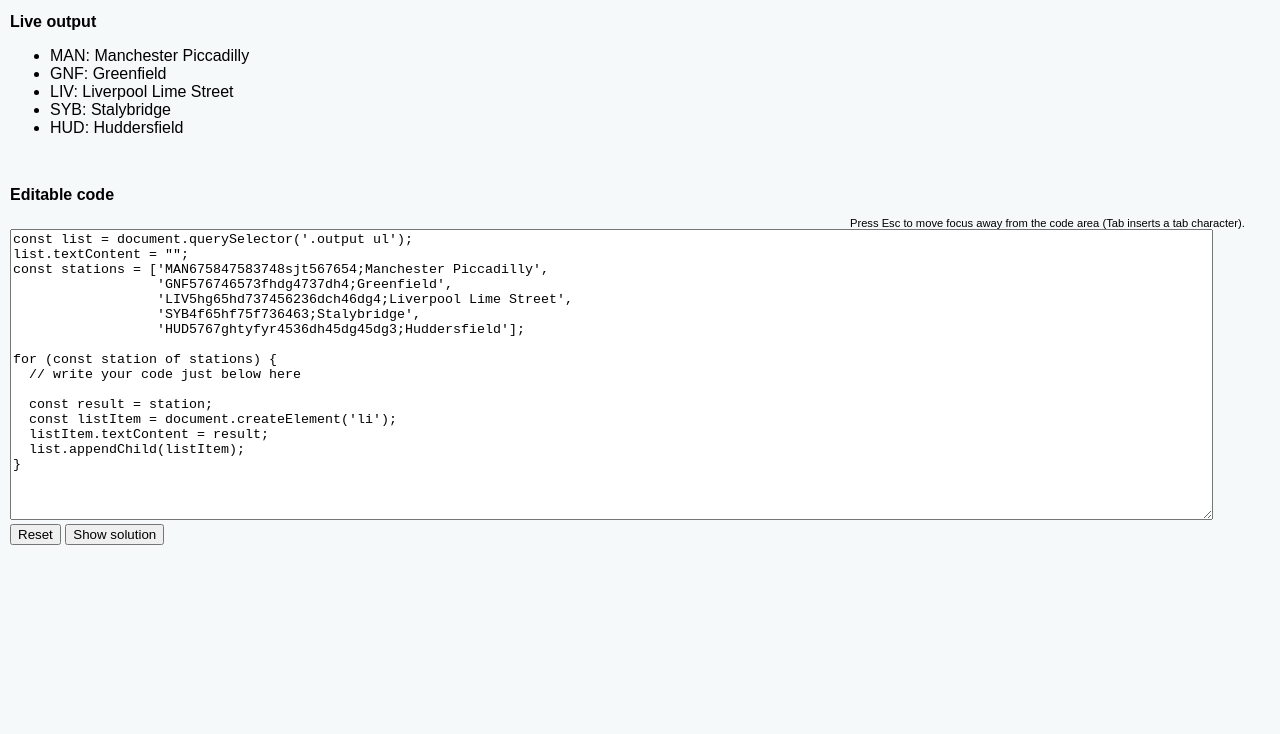
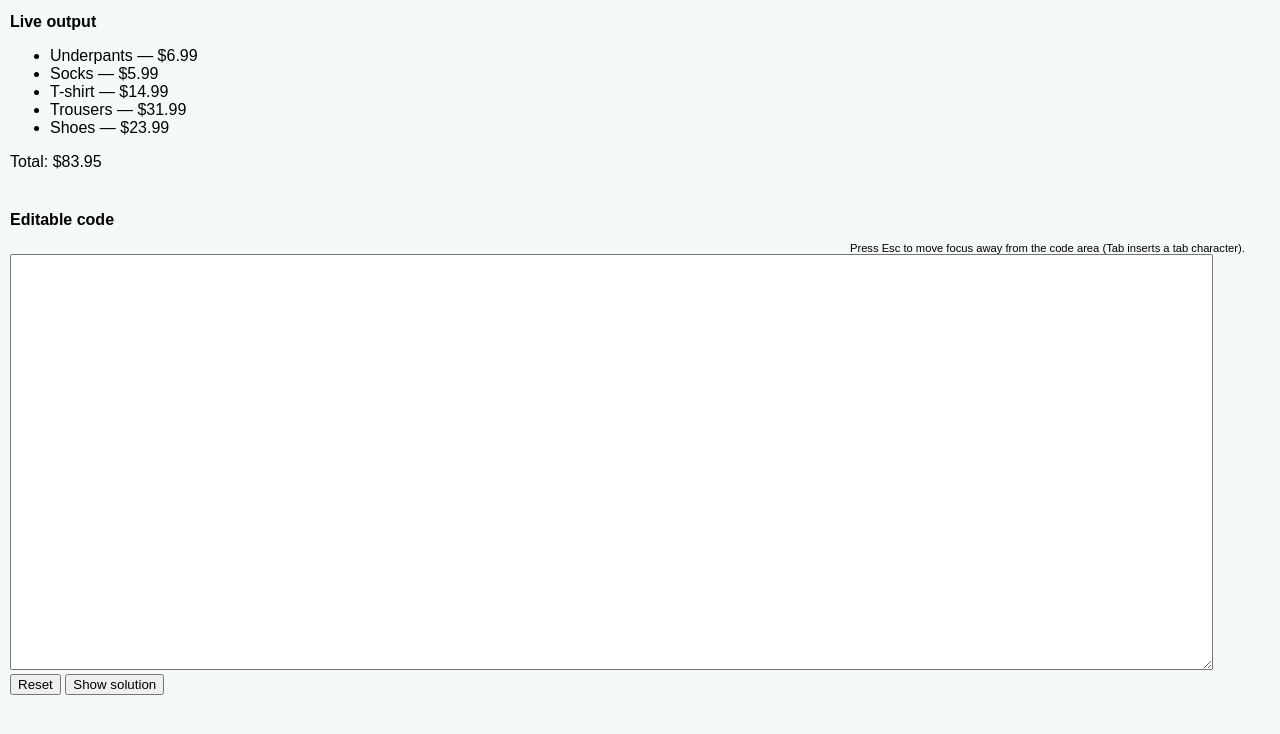
Before and after one commit to naim-heera/Learn-JS, a plain HTML site: page index.html in a window 1280 px wide. Drawn offline with Linux system fonts and the light colour scheme.

Commit message:
Until converting between strings and array done

```diff
--- a/array.js
+++ b/array.js
@@ -19,12 +19,39 @@
 // const index = cities.indexOf("Cardiff")
 
 // Note: In this call to splice(), the first argument says where to start removing items, and the second argument says how many items should be removed
-const cities = ["Manchester", "Liverpool", "Edinburgh", "Carlisle"]
-const index = cities.indexOf("Liverpool")
-console.log(index)
+// const cities = ["Manchester", "Liverpool", "Edinburgh", "Carlisle"]
+// const index = cities.indexOf("Liverpool")
+// console.log(index)
 
-console.log(index)
-if (index !== -1) {
-  cities.splice(index, 1)
-}
-console.log(cities)
+// console.log(index)
+// if (index !== -1) {
+//   cities.splice(index, 1)
+// }
+// console.log(cities)
+// Accessing every item
+// const birds = ["Parrot", "Falcon", "Owl"]
+// for (const bird of birds) {
+//   console.log(bird)
+// }
+// Doubling number with map
+// function double(number) {
+//   return number * 2
+// }
+// const numbers = [1, 2, 3, 4]
+// const doubled = numbers.map(double)
+// console.log(doubled)
+// Filter returns a new arrary of the function returns true
+// function isLong(city) {
+//   return city.length > 8
+// }
+// const cities = ["London", "Liverpool", "Totnes", "Edinburgh"]
+// const cityLength = cities.filter(isLong)
+// console.log(cityLength)
+// Converting between strings and arrays
+// const data = "Manchester,London,Liverpool,Birmingham,Leeds,Carlisle"
+// const cities = data.split(",")
+// console.log(cities)
+// const commaSeperated = cities.join(",")
+// console.log(commaSeperated)
+// const toString = cities.toString()
+// console.log(toString)
--- a/index.html
+++ b/index.html
@@ -9,41 +9,56 @@
   <body>
     <h2>Live output</h2>
 
-    <div class="output" style="min-height: 125px">
+    <div class="output" style="min-height: 150px">
       <ul></ul>
+
+      <p></p>
     </div>
 
     <h2>Editable code</h2>
+
     <p class="a11y-label">
       Press Esc to move focus away from the code area (Tab inserts a tab
       character).
     </p>
 
-    <textarea id="code" class="playable-code" style="height: 285px; width: 95%">
-const list = document.querySelector('.output ul');
-list.textContent = "";
-const stations = ['MAN675847583748sjt567654;Manchester Piccadilly',
-                  'GNF576746573fhdg4737dh4;Greenfield',
-                  'LIV5hg65hd737456236dch46dg4;Liverpool Lime Street',
-                  'SYB4f65hf75f736463;Stalybridge',
-                  'HUD5767ghtyfyr4536dh45dg45dg3;Huddersfield'];
-
-for (const station of stations) {
-  // write your code just below here
-
-  const result = station;
-  const listItem = document.createElement('li');
-  listItem.textContent = result;
-  list.appendChild(listItem);
-}
-</textarea
-    >
+    <textarea id="code" class="playable-code" style="height: 410px; width: 95%">
+    </textarea>
 
     <div class="playable-buttons">
       <input id="reset" type="button" value="Reset" />
       <input id="solution" type="button" value="Show solution" />
     </div>
 
-    <script src="string.js"></script>
+    <script src="array.js"></script>
+    <script>
+      const list = document.querySelector(".output ul")
+      const totalBox = document.querySelector(".output p")
+      let total = 0
+      list.textContent = ""
+      totalBox.textContent = ""
+
+      const products = [
+        "Underpants:6.99",
+        "Socks:5.99",
+        "T-shirt:14.99",
+        "Trousers:31.99",
+        "Shoes:23.99",
+      ]
+
+      for (const product of products) {
+        const subArray = product.split(":")
+        const name = subArray[0]
+        const price = Number(subArray[1])
+        total += price
+        const itemText = `${name} — $${price}`
+
+        const listItem = document.createElement("li")
+        listItem.textContent = itemText
+        list.appendChild(listItem)
+      }
+
+      totalBox.textContent = `Total: $${total.toFixed(2)}`
+    </script>
   </body>
 </html>
--- a/main.css
+++ b/main.css
@@ -15,5 +15,5 @@ h2 {
 
 body {
   margin: 10px;
-  background: #f5f9fa;
+  background-color: #f5f9fa;
 }
--- a/string.js
+++ b/string.js
@@ -90,29 +90,29 @@
 //   list.appendChild(listItem)
 // }
 // Making new strings from old parts
-const list = document.querySelector(".output ul")
-list.textContent = ""
-const stations = [
-  "MAN675847583748sjt567654;Manchester Piccadilly",
-  "GNF576746573fhdg4737dh4;Greenfield",
-  "LIV5hg65hd737456236dch46dg4;Liverpool Lime Street",
-  "SYB4f65hf75f736463;Stalybridge",
-  "HUD5767ghtyfyr4536dh45dg45dg3;Huddersfield",
-]
+// const list = document.querySelector(".output ul")
+// list.textContent = ""
+// const stations = [
+//   "MAN675847583748sjt567654;Manchester Piccadilly",
+//   "GNF576746573fhdg4737dh4;Greenfield",
+//   "LIV5hg65hd737456236dch46dg4;Liverpool Lime Street",
+//   "SYB4f65hf75f736463;Stalybridge",
+//   "HUD5767ghtyfyr4536dh45dg45dg3;Huddersfield",
+// ]
 
-for (const station of stations) {
-  // write your code just below here
-  const code = station.slice(0, 3)
-  console.log(code)
-  const semiColon = station.indexOf(";")
-  console.log(semiColon)
-  const name = station.slice(semiColon + 1)
-  console.log(name)
+// for (const station of stations) {
+//   // write your code just below here
+//   const code = station.slice(0, 3)
+//   console.log(code)
+//   const semiColon = station.indexOf(";")
+//   console.log(semiColon)
+//   const name = station.slice(semiColon + 1)
+//   console.log(name)
 
-  const result = `${code}: ${name}`
-  console.log(result)
+//   const result = `${code}: ${name}`
+//   console.log(result)
 
-  const listItem = document.createElement("li")
-  listItem.textContent = result
-  list.appendChild(listItem)
-}
+//   const listItem = document.createElement("li")
+//   listItem.textContent = result
+//   list.appendChild(listItem)
+// }
```
